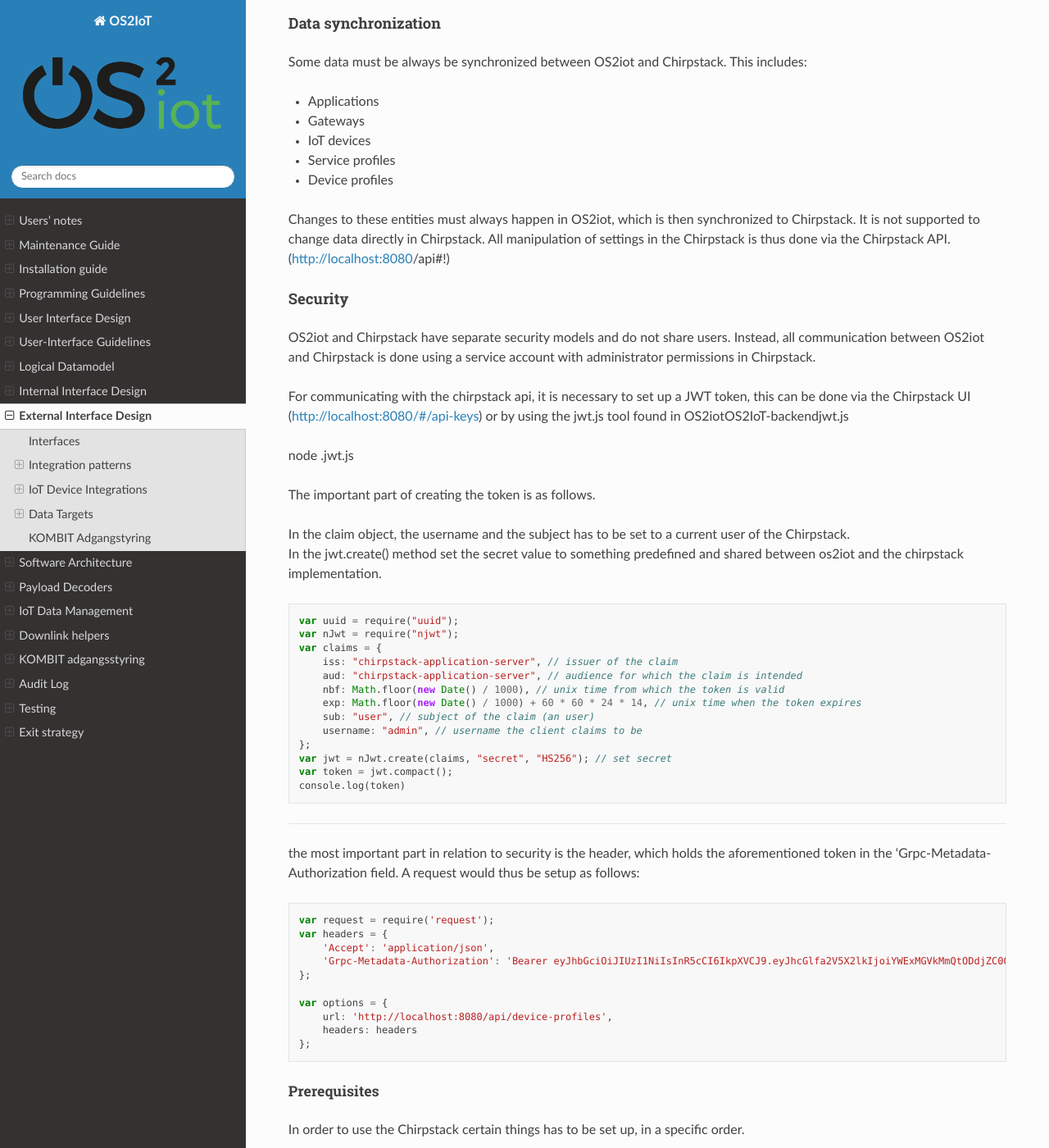
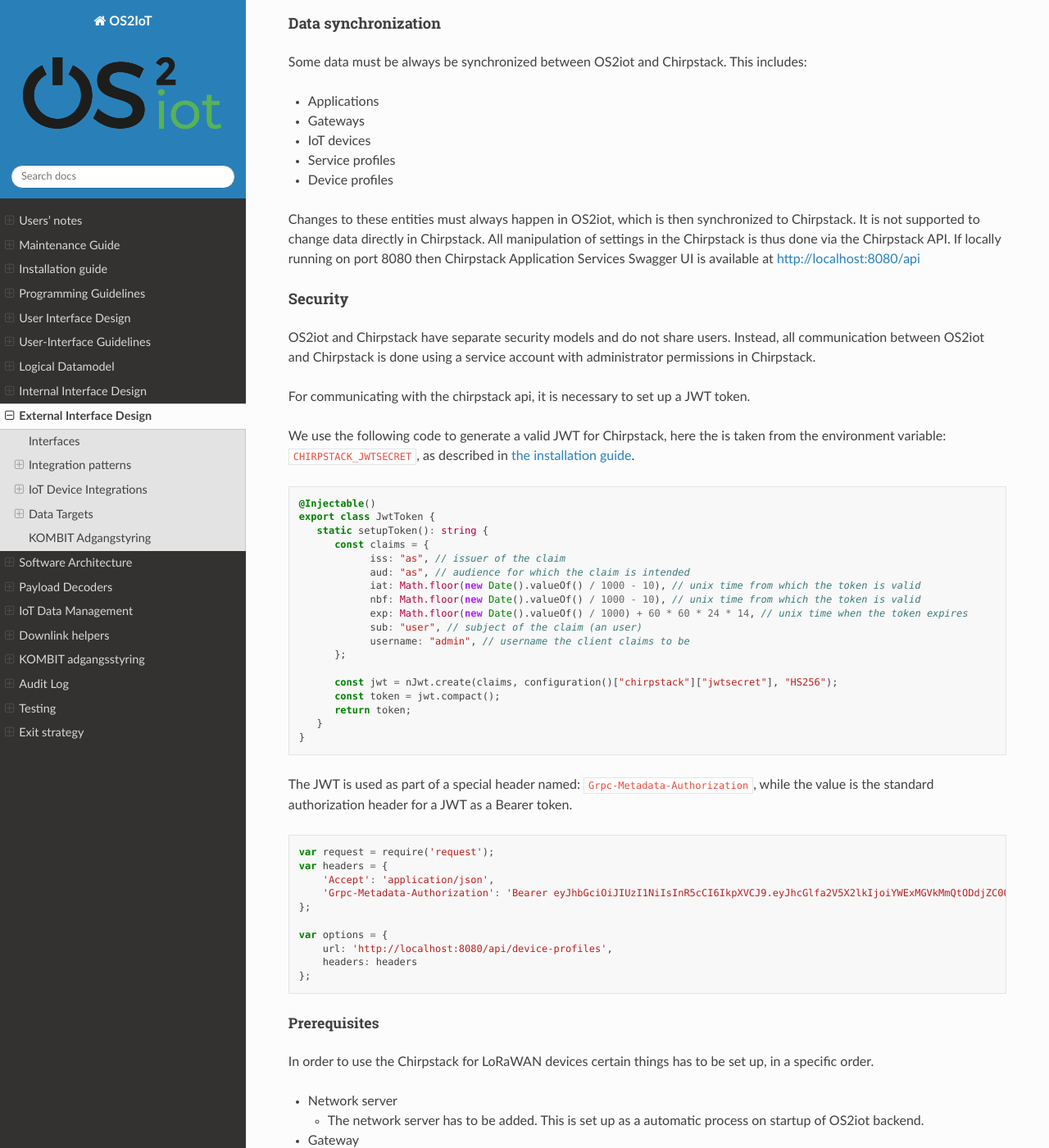
Before and after one commit to OS2iot/OS2iot-docs, a Sphinx documentation site: the page built from source/external-interface-design/external-interface-design.rst, in a window 1280 px wide and 1400 px high, scrolled down 5162 px. Shown: the whole window at 82% size. Built offline with Sphinx 7.4.7 and the Read the Docs theme 2.0.0, drawn with Linux system fonts in a browser that asks for light colours; some of the changed text lies outside the part shown.

Commit message:
Update Chirpstack docs

```diff
--- a/source/external-interface-design/external-interface-design.rst
+++ b/source/external-interface-design/external-interface-design.rst
@@ -113,7 +113,7 @@
 LoRaWAN (Chirpstack)
 ^^^^^^^^^^^^^^^^^^^^^^^^^^^^^^^^^^
 
-Chirpstack (https://chirpstack.io) is used to communicate with LoRaWAN
+`Chirpstack <https://chirpstack.io>`_ is used to communicate with LoRaWAN
 IoT devices. This means that OS2iot communicates with Chirpstack, which
 in turn communicates with gateways and devices.
 
@@ -164,7 +164,7 @@
 Changes to these entities must always happen in OS2iot, which is then
 synchronized to Chirpstack. It is not supported to change data directly
 in Chirpstack. All manipulation of settings in the Chirpstack is thus
-done via the Chirpstack API. (http://localhost:8080/api#!)
+done via the Chirpstack API. If locally running on port 8080 then Chirpstack Application Services Swagger UI is available at http://localhost:8080/api
 
 Security
 ~~~~~~~~
@@ -174,43 +174,33 @@
 using a service account with administrator permissions in Chirpstack.
 
 For communicating with the chirpstack api, it is necessary to set up a
-JWT token, this can be done via the Chirpstack UI
-(http://localhost:8080/#/api-keys) or by using the jwt.js tool found in
-OS2iot\OS2IoT-backend\jwt.js
+JWT token.
 
-node .\jwt.js
+We use the following code to generate a valid JWT for Chirpstack, here the is taken from the environment variable: :code:`CHIRPSTACK_JWTSECRET`, as described in `the installation guide <../installation-guide/installation-guide.html#id1>`_.
 
-The important part of creating the token is as follows.
+.. code-block:: typescript
 
-| In the claim object, the username and the subject has to be set to a
-  current user of the Chirpstack.
-| In the jwt.create() method set the secret value to something
-  predefined and shared between os2iot and the chirpstack
-  implementation.
+   @Injectable()
+   export class JwtToken {
+      static setupToken(): string {
+         const claims = {
+               iss: "as", // issuer of the claim
+               aud: "as", // audience for which the claim is intended
+               iat: Math.floor(new Date().valueOf() / 1000 - 10), // unix time from which the token is valid
+               nbf: Math.floor(new Date().valueOf() / 1000 - 10), // unix time from which the token is valid
+               exp: Math.floor(new Date().valueOf() / 1000) + 60 * 60 * 24 * 14, // unix time when the token expires
+               sub: "user", // subject of the claim (an user)
+               username: "admin", // username the client claims to be
+         };
+
+         const jwt = nJwt.create(claims, configuration()["chirpstack"]["jwtsecret"], "HS256");
+         const token = jwt.compact();
+         return token;
+      }
+   }
 
 
-.. code-block:: javascript
-
-   var uuid = require("uuid");
-   var nJwt = require("njwt");
-   var claims = {
-       iss: "chirpstack-application-server", // issuer of the claim
-       aud: "chirpstack-application-server", // audience for which the claim is intended
-       nbf: Math.floor(new Date() / 1000), // unix time from which the token is valid
-       exp: Math.floor(new Date() / 1000) + 60 * 60 * 24 * 14, // unix time when the token expires
-       sub: "user", // subject of the claim (an user)
-       username: "admin", // username the client claims to be
-   };
-   var jwt = nJwt.create(claims, "secret", "HS256"); // set secret
-   var token = jwt.compact();
-   console.log(token)
-
-
--------------------------------------------------------------------
-
-the most important part in relation to security is the header, which
-holds the aforementioned token in the 'Grpc-Metadata-Authorization
-field. A request would thus be setup as follows:
+The JWT is used as part of a special header named: :code:`Grpc-Metadata-Authorization`, while the value is the standard authorization header for a JWT as a Bearer token.
 
 .. code-block:: javascript
 
@@ -228,7 +218,7 @@
 Prerequisites
 """"""""""""""""""""""""""""""
 
-In order to use the Chirpstack certain things has to be set up, in a
+In order to use the Chirpstack for LoRaWAN devices certain things has to be set up, in a
 specific order.
 
 -  Network server
@@ -240,7 +230,7 @@
 
    -  Create gateway profile
 
-   -  Add a minimum of 1 gateway server to the system
+   -  Add a minimum of 1 gateway server to the system (this is done automatically).
 
 -  Devices
 
@@ -264,10 +254,7 @@
 ~~~~~~~~~~~~~~~~~~~~~~~~~~~~~~~
 
 REST API is the easiest way to send payloads to edge devices. Retrieving
-data is done via MQTT as illustrated in Fig 2. . Os2Iot LoRaWAN
-implementation
-
-**Fig 2.** Os2Iot LoRaWAN implementation
+data is done via MQTT.
 
 Reading data
 
@@ -317,24 +304,6 @@
 over the network by a device.
 
 .. _update-existing-device-1:
-
-Update existing device
-~~~~~~~~~~~~~~~~~~~~~~
-
-Firmware update over the air (sometimes called FUOTA) makes it possible
-to push firmware updates to one or multiple devices, making use of
-multicast. It it standardized by the following LoRa&reg Alliance
-specifications:
-
-lorawan-fota-signing-tool sign-binary -b
-example-firmware/xdot-blinky.bin -o xdot-blinky-signed.bin
---output-format bin --override-version
-
-This is an experimental feature, the implementation including the API
-might change!
-
-`Link to chirpstack - firmware
-update <https://www.chirpstack.io/application-server/use/fuota/>`__
 
 Sigfox
 ^^^^^^^^^^^^^^^^^^^^^^^^^^^^^^^^^^
--- a/source/installation-guide/installation-guide.rst
+++ b/source/installation-guide/installation-guide.rst
@@ -223,6 +223,8 @@
 +-------------------------------+------------------------------------------------------------------------------------------------------+-----------------------------------------------------------------------------------------+
 | KOMBIT_ROLE_NAME              | This string must be a substring of the brugersystemrolle you grant users for them to be given access | :code:`http://os2iot.dk/roles/usersystemrole/adgang/`                                   |
 +-------------------------------+------------------------------------------------------------------------------------------------------+-----------------------------------------------------------------------------------------+
+| CHIRPSTACK_JWTSECRET          | Secret to generate JWT for Chirpstack                                                                | :code:`verysecret`                                                                      |
++-------------------------------+------------------------------------------------------------------------------------------------------+-----------------------------------------------------------------------------------------+
 
 OS2IoT-frontend
 ^^^^^^^^^^^^^^^
```
Also changed, not shown: other parts of source/external-interface-design/external-interface-design.rst (+1 -1 lines).
